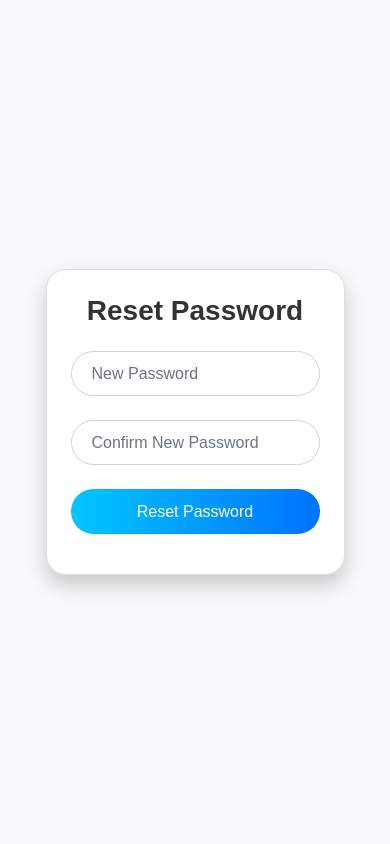
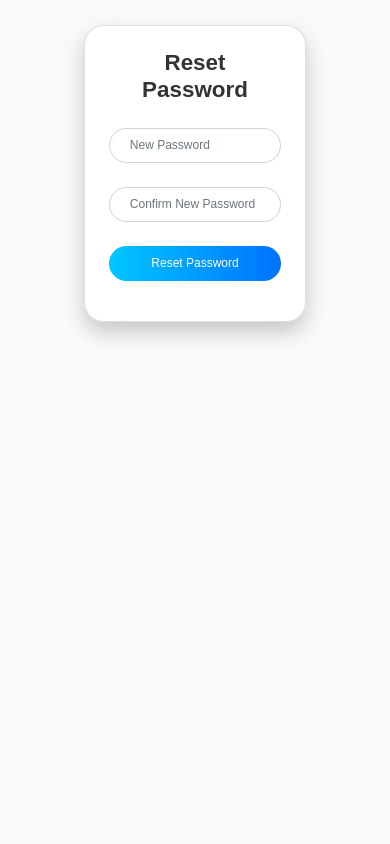
Before and after one commit to MadhankumarAI/1st-sem-kavya-mam-project, a Django app: template users/templates/users/reset_password.html in a window 390 px wide. Run offline with Django 5.2, Linux system fonts and the light colour scheme; the template is opened without the code that fills it, so the values that code supplies are empty; some libraries are stand-ins or nearby versions.

Commit message:
Update reset_password.html added responsiveness

```diff
--- a/users/templates/users/reset_password.html
+++ b/users/templates/users/reset_password.html
@@ -14,6 +14,7 @@
     overflow: hidden;
     background-color: #f8f9fa; /* Light background for better contrast */
 }
+
 .spline-container {
     position: absolute;
     top: 0;
@@ -22,19 +23,28 @@
     height: 100vh;
     z-index: -1;
 }
+
 .card {
     z-index: 1;
     margin-top: 50px;
     border-radius: 20px;
     box-shadow: 0 10px 20px rgba(0, 0, 0, 0.2);
     background: rgba(255, 255, 255, 0.9);
+    width: 100%; /* Ensure card spans full width */
+    max-width: 600px; /* Limit max width */
+    padding: 20px;
+    box-sizing: border-box;
 }
+
 .form-control {
     border-radius: 30px;
     height: 45px;
     padding: 10px 20px;
     font-size: 16px;
+    width: 100%;
+    box-sizing: border-box;
 }
+
 .btn-primary {
     border-radius: 30px;
     height: 45px;
@@ -42,30 +52,113 @@
     background: linear-gradient(90deg, #00c6ff, #0072ff);
     border: none;
     transition: background 0.3s ease-in-out;
+    width: 100%; /* Button spans full width */
+    box-sizing: border-box;
 }
+
 .btn-primary:hover {
     background: linear-gradient(90deg, #0072ff, #00c6ff);
     box-shadow: 0 5px 15px rgba(0, 114, 255, 0.3);
 }
+
 h3 {
     font-weight: bold;
     color: #333;
+    text-align: center;
+    font-size: 2rem; /* Adjust for larger screens */
 }
+
 label {
     font-weight: 500;
     color: #555;
+    display: block;
+    margin-bottom: 10px;
 }
+
 .container {
     display: flex;
     justify-content: center;
     align-items: center;
     height: 100vh;
+    padding: 10px;
+    box-sizing: border-box;
 }
+
+@media (max-width: 1024px) {
+    .card {
+        max-width: 85%; /* Adjust max width for tablets */
+        margin-top: 20px;
+        padding: 15px;
+    }
+
+    h3 {
+        font-size: 1.8rem; /* Adjust heading size for tablets */
+    }
+
+    .form-control {
+        height: 40px;
+        font-size: 14px;
+    }
+
+    .btn-primary {
+        height: 40px;
+        font-size: 14px;
+    }
+}
+
 @media (max-width: 768px) {
     .card {
-                margin: 20px;
+        max-width: 90%; /* Further reduce max width for mobile screens */
+        margin: 20px auto; /* Auto margin for better centering */
+        padding: 15px;
+    }
+
+    h3 {
+        font-size: 1.6rem; /* Smaller heading size for mobile */
+    }
+
+    .form-control {
+        height: 40px;
+        font-size: 14px;
+    }
+
+    .btn-primary {
+        height: 40px;
+        font-size: 14px;
+    }
+
+    .container {
+        padding: 20px;
+        height: auto; /* Ensure container height adjusts */
     }
 }
+
+@media (max-width: 480px) {
+    .card {
+        max-width: 90%;
+        margin: 10px auto; /* Adjust margin for very small screens */
+        padding: 10px;
+    }
+
+    h3 {
+        font-size: 1.4rem; /* Reduced font size for small screens */
+    }
+
+    .form-control {
+        height: 35px;
+        font-size: 12px;
+    }
+
+    .btn-primary {
+        height: 35px;
+        font-size: 12px;
+    }
+
+    .container {
+        padding: 15px;
+    }
+}
+
     </style>
 <body>
     <div class="spline-container">
```
Lines whose indentation alone changed are shown as unchanged.
